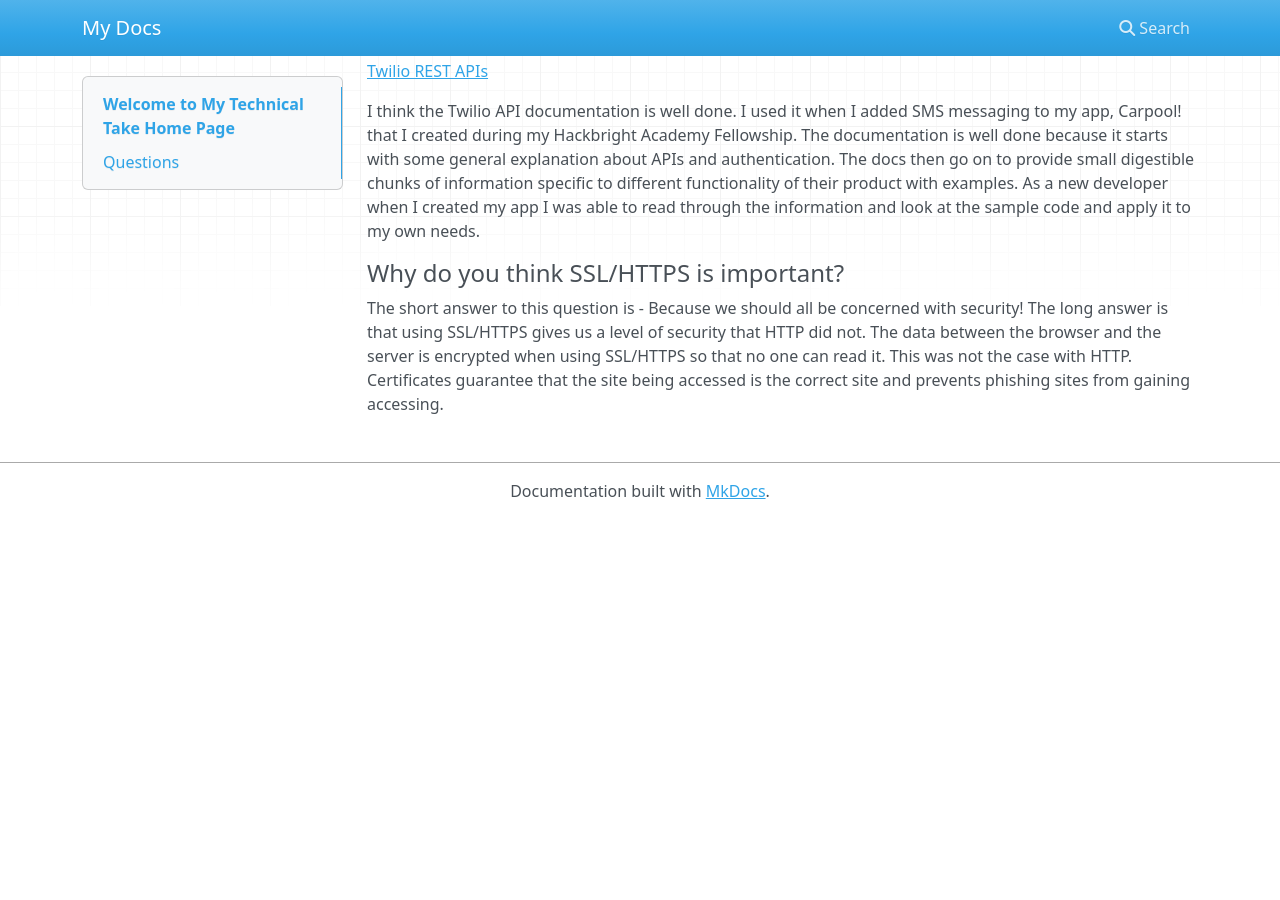
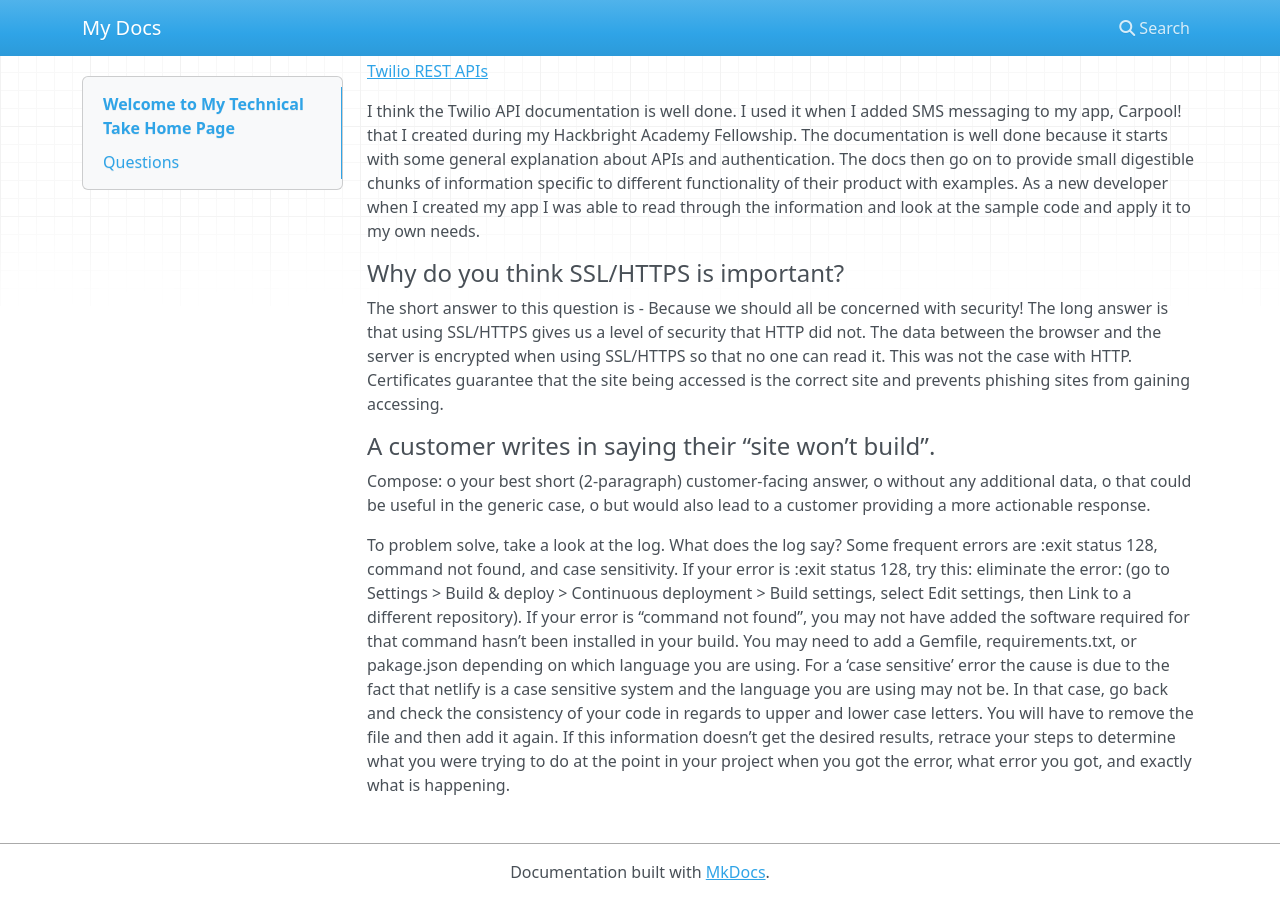
Before and after one commit to julie-norris/mkdocs-base, an MkDocs documentation site: the page built from docs/index.md, in a window 1280 px wide and 900 px high, scrolled down 1431 px. Built offline with MkDocs 1.6.1, drawn with Linux system fonts in a browser that asks for light colours; nearby versions of some CDN libraries; before the commit the page ends 1950 px from its top, so only the background shows below that.

Commit message:
Update index.md

```diff
--- a/docs/index.md
+++ b/docs/index.md
@@ -52,3 +52,15 @@ I think the Twilio API documentation is well done. I used it when I added SMS me
 #### Why do you think SSL/HTTPS is important?
 
 The short answer to this question is - Because we should all be concerned with security! The long answer is that using SSL/HTTPS gives us a level of security that HTTP did not. The data between the browser and the server is encrypted when using SSL/HTTPS so that no one can read it. This was not the case with HTTP.   Certificates guarantee that the site being accessed is the correct site and prevents phishing sites from gaining accessing.
+
+
+
+#### A customer writes in saying their “site won’t build”.
+Compose:
+o	your best short (2-paragraph) customer-facing answer,
+o	without any additional data,
+o	that could be useful in the generic case,
+o	but would also lead to a customer providing a more actionable response.
+
+To problem solve, take a look at the log. What does the log say? Some frequent errors are :exit status 128, command not found, and case sensitivity. If your error is :exit status 128, try this: eliminate the error: (go to Settings > Build & deploy > Continuous deployment > Build settings, select Edit settings, then Link to a different repository). If your error is “command not found”, you may not have added the software required for that command hasn’t been installed in your build. You may need to add a Gemfile, requirements.txt, or pakage.json depending on which language you are using. For a ‘case sensitive’ error the cause is due to the fact that netlify is a case sensitive system and the language you are using may not be. In that case, go back and check the consistency of your code in regards to upper and lower case letters. You will have to remove the file and then add it again.
+If this information doesn’t get the desired results, retrace your steps to determine what you were trying to do at the point in your project when you got the error, what error you got, and exactly what is happening.
```
